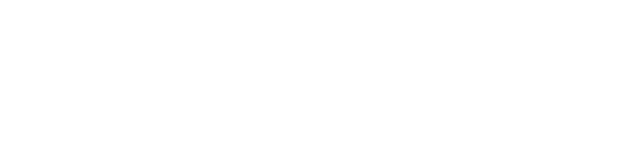
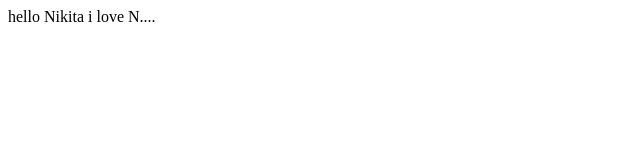
Before and after one commit to alena-pakhomova/alena-pakhomova.github.io, a website: page index.html in a window 1280 px wide. Shown: the whole page, without its empty margins (0-640 px from the left). Drawn offline with Linux system fonts and the light colour scheme.

```diff
--- a/index.html
+++ b/index.html
@@ -7,7 +7,8 @@
 </head>
 <body>
 
-
+hello Nikita
+i love N....
 
 </body>
 </html>
```
Also changed, not shown: package.json (added, +22 -0 lines), 1 other file.
